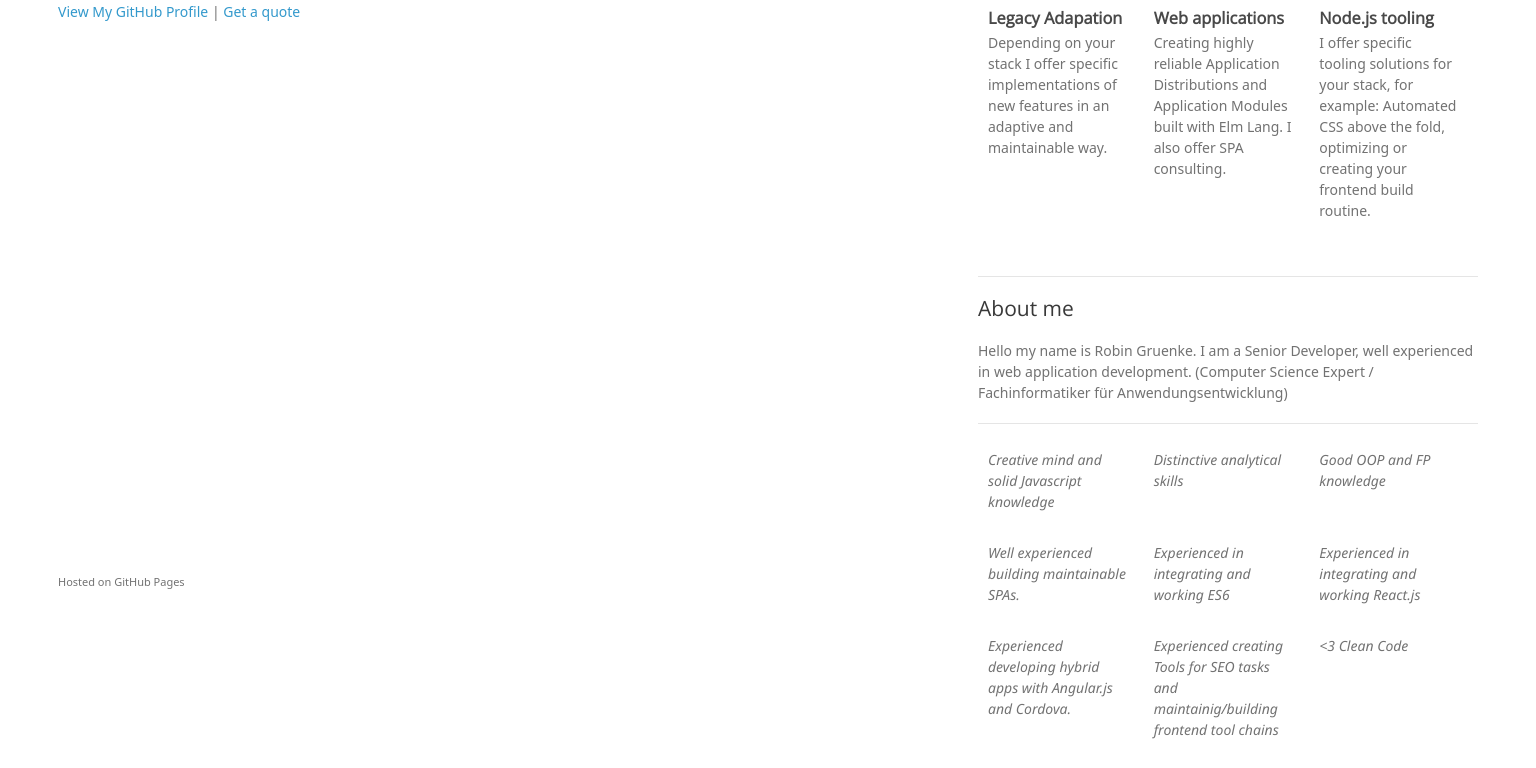
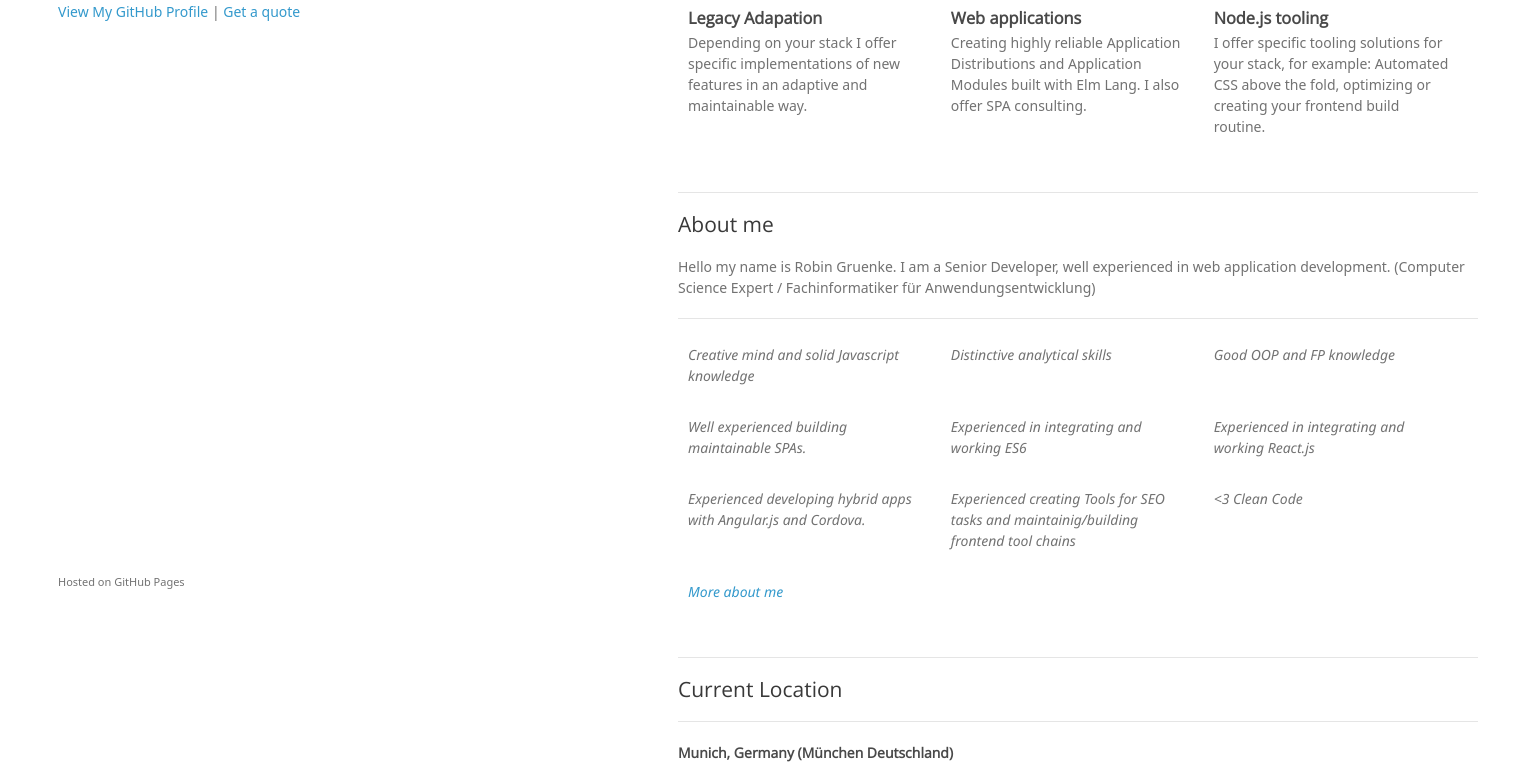
Before and after one commit to eimfach/robingruenke.com, a plain HTML site: page index.html in a window 1536 px wide. Shown: the part 139-907 px from the top of the page. Drawn offline with nearby package versions, Linux system fonts and the light colour scheme; a web font is replaced by a local one.

Commit message:
added breakpoint for larger screens

```diff
--- a/stylesheets/styles.css
+++ b/stylesheets/styles.css
@@ -350,8 +350,10 @@ section.skills {
   font-weight: 500;
   font-style: italic;
 }
-@media print, screen and (max-width: 960px) {
-
+@media (min-width: 1300px) {
+  section {
+    width: 800px;
+  }
 }
 @media (max-width: 720px) {
   section.col div {
```
